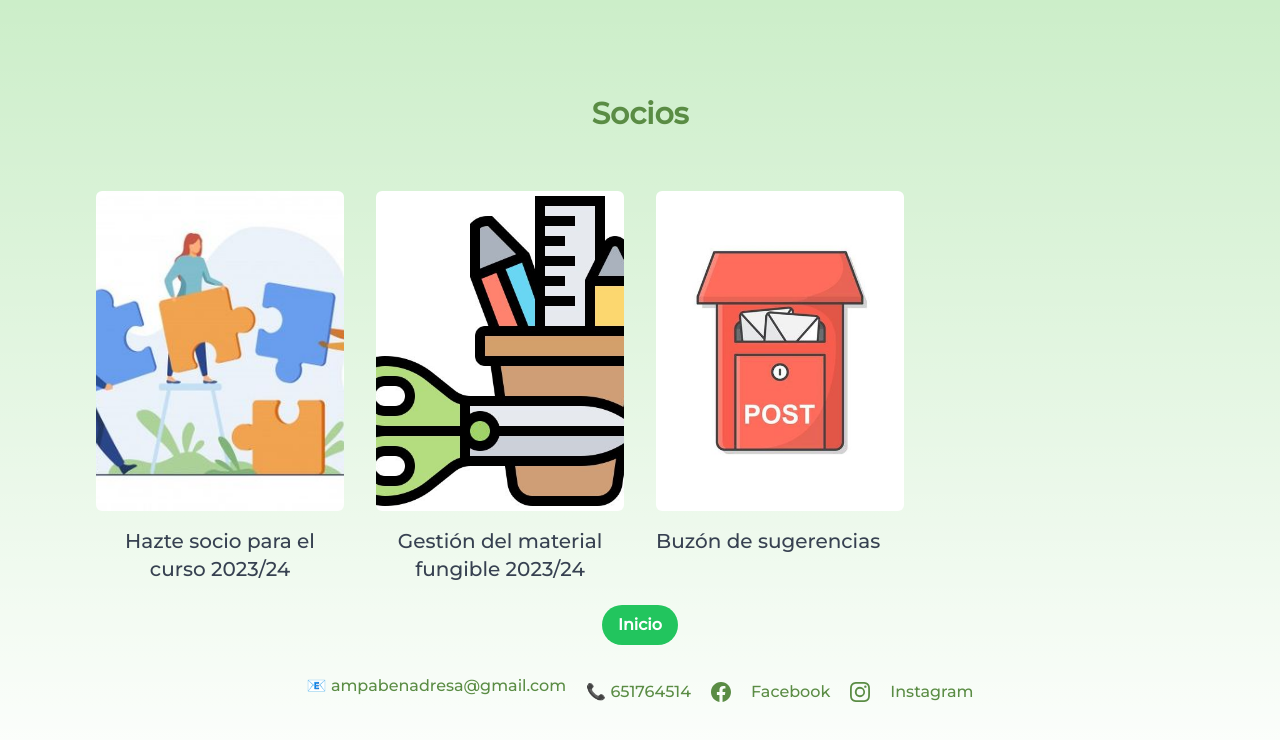
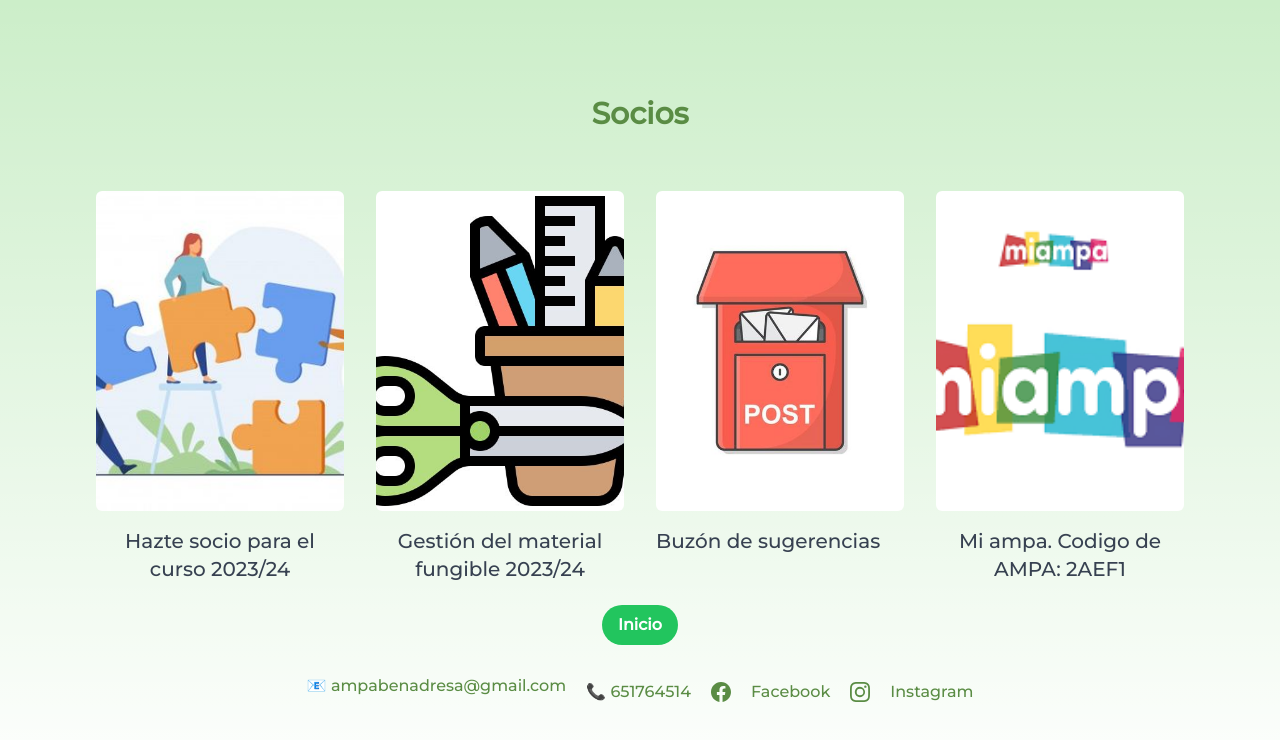
Before and after one commit to spargates/AFA, a Next.js app: page /socios in a window 1280 px wide. Shown: the top 740 px of the page. Built offline with nearby package versions, Linux system fonts and the light colour scheme.

Commit message:
Add miampa

```diff
--- a/app/socios/page.tsx
+++ b/app/socios/page.tsx
@@ -33,6 +33,13 @@ const cards = {
      link: "https://forms.gle/Q1DSNZVQRBfFWzWa6",
    }
   },
+  {
+    card:{
+   img: "/miampa.png",
+   desc: "Mi ampa. Codigo de AMPA: 2AEF1",
+   link: "https://afabenadressa.miampa.com/authentication/login",
+ }
+},
   ]
 }
 
```
Also changed, not shown: public/miampa.jpeg (added), public/miampa.png (added).
